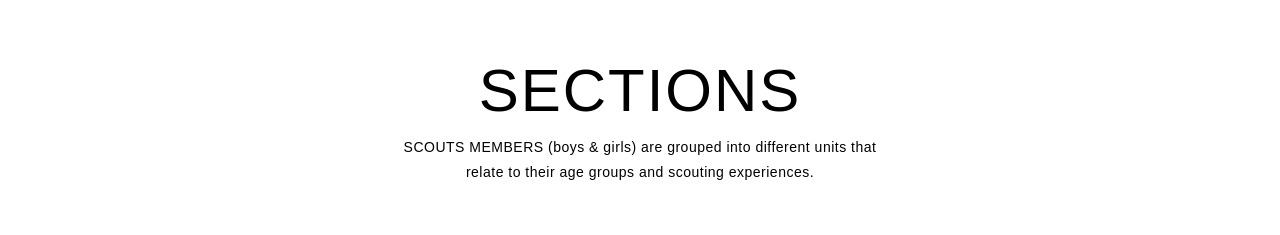
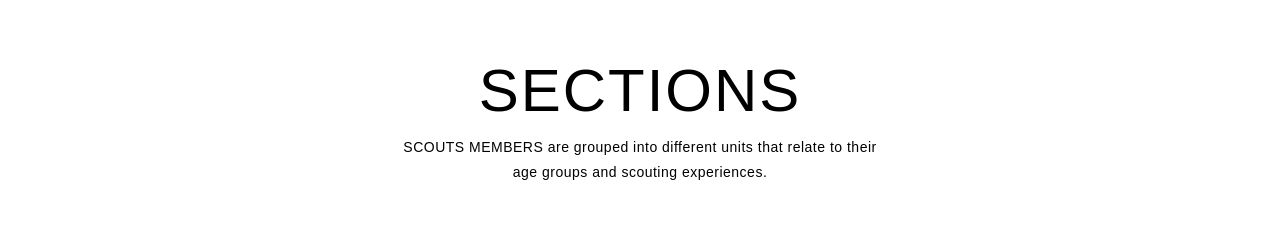
Before and after one commit to khawandmirabelle13-bit/scout, a website: page public/Home.html in a window 1280 px wide. Shown: the part 1100-1335 px from the top of the page. Drawn offline with Linux system fonts and the light colour scheme.

Commit message:
change in html

```diff
--- a/public/Home.html
+++ b/public/Home.html
@@ -56,7 +56,7 @@
     <div class="services container">
       <div class="service-top">
         <h1 class="section-title">Sections</h1>
-        <p> SCOUTS MEMBERS (boys  & girls) are grouped into different units that relate to their age groups and scouting
+        <p> SCOUTS MEMBERS  are grouped into different units that relate to their age groups and scouting
           experiences.</p>
       </div>
       <div class="service-bottom">
```
